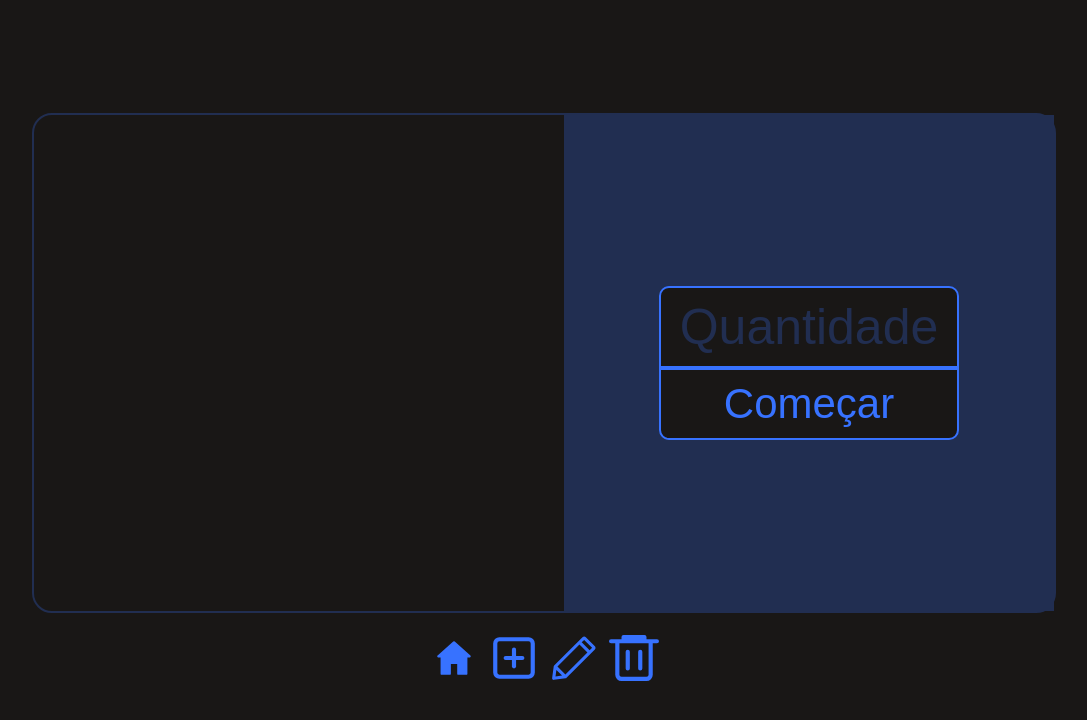
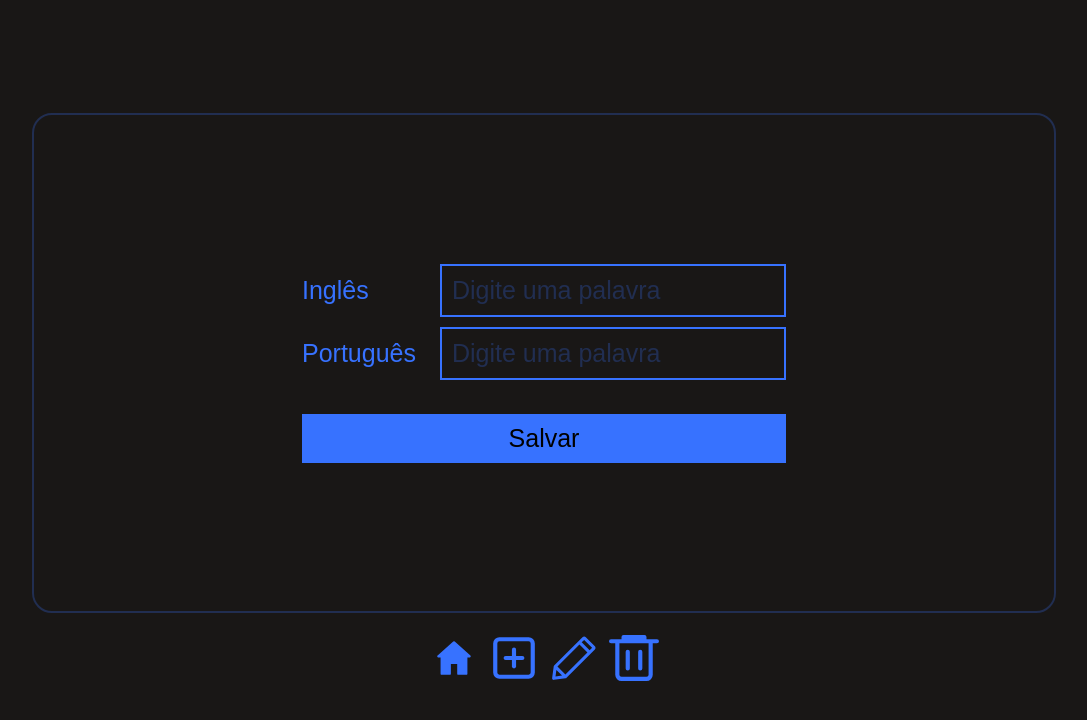
Before and after one commit to AstronautoLunar/memorizador-ingles, a website: page src/front-end/index.html in a window 1280 px wide. Shown: the whole page, without its empty margins (96-1183 px from the left). Drawn offline with Linux system fonts and the light colour scheme; no server answers.

Commit message:
style: Estilizado o painel de adicionar palavras

```diff
--- a/src/front-end/index.html
+++ b/src/front-end/index.html
@@ -16,6 +16,10 @@
             href="style/main.css"
             rel="stylesheet"
         />
+        <link
+            href="style/panelAddWord.css"
+            rel="stylesheet"
+        />
     </head>
     <body>
         <main id="main">
@@ -23,6 +27,8 @@
                 <div
                     id="panel-choose-items"
                     class="panel-section"
+
+                    style="display: none;"
                 >
                     <div id="panel-choose">
 
@@ -87,8 +93,38 @@
                 <div
                     id="panel-add-word"
                     class="panel-section panel-section-hidden"
+                    style="display: flex;"
                 >
-
+                    <form id="form-add-word">
+                        <div class="inputs">
+                            <div class="field">
+                                <label>
+                                    Inglês
+                                </label>
+                                <input
+                                    id="input-word-english"
+                                    type="text"
+                                    placeholder="Digite uma palavra"
+                                />
+                            </div>
+                            <div class="field">
+                                <label>
+                                    Português
+                                </label>
+                                <input
+                                    id="input-word-portuguese"
+                                    type="text"
+                                    placeholder="Digite uma palavra"
+                                />
+                            </div>
+                        </div>
+                        <button
+                            class="button-action-panel"
+                            type="button"
+                        >
+                            Salvar
+                        </button>
+                    </form>
                 </div>
                 <div
                     id="panel-modify-word"
--- a/src/front-end/style/main.css
+++ b/src/front-end/style/main.css
@@ -303,8 +303,17 @@ body {
     list-style-type: none;
 }
 
-#panel-add-word {
-    display: none;
+.button-action-panel {
+    width: 100%;
+
+    background-color: var(--blue-crayola);
+
+    border: none;
+    outline: none;
+
+    padding: 10px;
+
+    font-size: 25px;
 }
 
 .panel-section
--- /dev/null
+++ b/src/front-end/style/panelAddWord.css
@@ -0,0 +1,65 @@
+#panel-add-word {
+    justify-content: center;
+    align-items: center;
+}
+
+#panel-add-word,
+#form-add-word
+{
+    flex-direction: column;
+}
+
+#form-add-word {
+    display: flex;
+    justify-content: center;
+    align-items: flex-start;
+}
+
+.field {
+    display: flex;
+    justify-content: space-between;
+    align-items: center;
+
+    margin-bottom: 10px;
+}
+
+.field > label {
+    text-align: center;
+
+    margin-right: 24px;
+}
+
+.field > label,
+.field > input
+{
+    color: var(--blue-crayola);
+
+    font-size: 25px;
+}
+
+.field > input {
+    padding: 10px;
+
+    background-color: var(--eerie-black);
+
+    border: 2px solid var(--blue-crayola);
+
+    transition-property: background-color, color;
+    transition-duration: 200ms;
+}
+
+.field > input::placeholder {
+    color: var(--space-cadet);
+}
+
+.field > input:focus {
+    background-color: var(--blue-crayola);
+
+    color: var(--eerie-black);
+
+    outline: none;
+}
+
+#form-add-word > .button-action-panel {
+    margin-top: 24px;
+}
```
